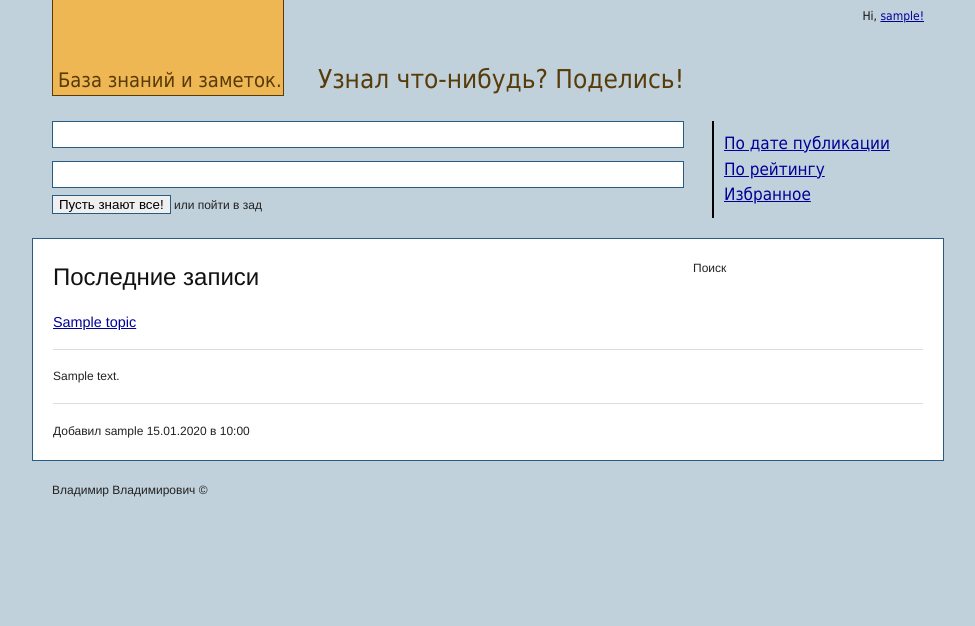
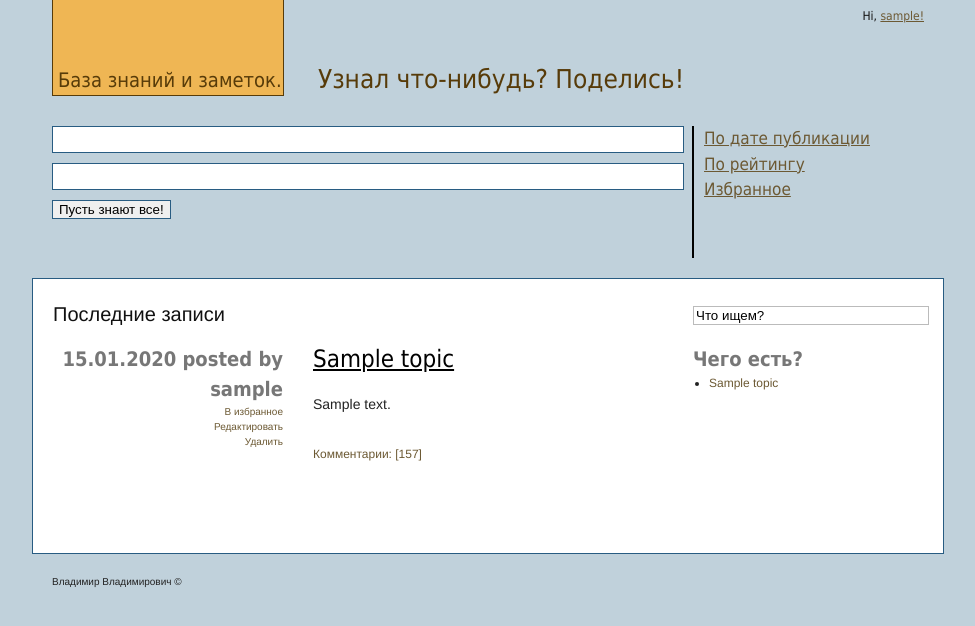
Before and after one commit to vladimirbright/knowledge, a Django app: template templates/index.html in a window 1280 px wide. Shown: the top 626 px of the page, without its empty margins (153-1128 px from the left). Run offline with Django 3.2, Linux system fonts and the light colour scheme; a user stored in the database is signed in; tables that the repository leaves empty hold one stand-in row (values such as "Sample post"); the template is opened without the code that fills it: most values are stand-ins (such as "Sample title", 1, 10 or a date in 2020); form fields are guessed from the names that the template uses.

Commit message:
Версточка.

```diff
--- a/s/css/main.css
+++ b/s/css/main.css
@@ -1,6 +1,5 @@
 /*Базовая cssка*/
 /*Цвета*/
-
 .back-cod { background-color: #C0D1DB; }
 .bord-cod { border-color: #C0D1DB; }
 .col-cod { color: #C0D1DB; }
@@ -13,9 +12,28 @@
 .bord-573 { border-color: #573B09; }
 .col-573 { color: #573B09; }
 
+.work-link {
+  color: #6C5933;
+  text-decoration: none;
+}
+.work-link:hover {
+  text-decoration: underline;
+}
+.work-link.work-link-visited:visited {
+  color: #ACABAA;
+}
+.work-link.work-link-underline, .work-link.work-link-underline:visited {
+  text-decoration: underline;
+}
+
+BODY {
+  font-size: 62.5%;
+}
+
 /*Header*/
 .header {
   font-family: 'Droid sans',Tahoma,sans-serif;
+  margin-bottom: 30px;
 }
 .header H1 {
   font-size: 26px;
@@ -48,8 +66,12 @@
 }
 
 /*Форма*/
+.form-navigation {
+  margin-bottom: 20px;
+}
 .post-form INPUT[type="text"], INPUT[type="submit"], TEXTAREA {
   border: 1px solid #285C82;
+  margin: 0 0 10px 0;
 }
 .post-form INPUT[type="text"], .post-form TEXTAREA {
   width: 620px;
@@ -61,21 +83,79 @@
 
 /*Навигационные ссылки*/
 .navigation UL {
+  height: 127px;
+  margin: 0;
+  padding: 0 10px 5px 10px;;
   list-style: none;
   border-left: 2px solid black;
-  padding: 10px;
-  margin: 25px 0 0 20px;
   font-size: 17px;
   font-family: "Droid sans",Tahoma,sans-serif;
+}
+/*Поиск*/
+.search INPUT {
+  width: 100%;
 }
 
 /*Список топиков*/
 .topics {
   border: 1px solid #285C82;
   background-color: #FFFFFF;
-  margin: 20px;
+  margin: 0 20px 20px 20px;
   padding: 20px;
 }
-
-.topics .topics-inner {
+.card-container {
+  margin-bottom: 40px;
+  overflow: auto;
 }
+.card-left H5, .card-list H5 {
+  margin: 0;
+  color: #777777;
+  font-size: 20px;
+  font-family: "Droid sans",Tahoma,sans-serif;
+}
+.card-left H5 {
+  text-align: right;
+}
+.card-actions {
+  margin: 0;
+  padding: 0;
+  list-style: none;
+  text-align: right;
+}
+.card {
+  margin-bottom: 30px;
+  overflow: hidden;
+}
+.card H4 {
+  margin: 0;
+  font-size: 24px;
+  font-family: "Droid sans",Tahoma,sans-serif;
+  padding-left: 20px;
+}
+.card H4 A {
+  color: black;
+}
+.card H4 A:visited {
+  color: #777777;
+}
+.card H4 A:hover {
+  color: #EFB654;
+}
+.card P {
+  margin: 20px 0 30px 0;
+  padding-left: 20px;
+  font-size: 14px;
+}
+.card DIV {
+  padding-left: 20px;
+}
+.card .work-link {
+  font-size: 12px;
+}
+.card-list H5 {
+  text-align: left;
+}
+.card-list UL {
+  padding-left: 16px;
+  font-size: 12px;
+}
--- a/templates/index.html
+++ b/templates/index.html
@@ -22,7 +22,7 @@
         </DIV>
         <DIV class="span-6 login-block">
         {% if user.is_authenticated %}
-            <H3>Hi, <A>{{ user.username }}!</A></H3>
+            <H3>Hi, <A class="work-link work-link-underline">{{ user.username }}!</A></H3>
         {% else %}
           <H3>Здарова Аноним! <A href="{% url django.contrib.auth.views.login %}">Войди</A> или <A href="{% url knowledge.users.views.register %}">Зарегистрируйся</A></H3>
         {% endif %}
@@ -34,63 +34,75 @@
     Конец хедера.
     Начало блок с формой и сортировками.
 {% endcomment %}
-<DIV class="span-24 last">
+{% block form-navigation %}
+<DIV class="span-24 last form-navigation">
     <DIV class="span-1">&nbsp;</DIV>
-    <DIV class="span-16 post-form">&nbsp;
-    {% block form %}
-        {% if user.is_authenticated %}
+    <DIV class="span-16 post-form">{% if user.is_authenticated %}
             <FORM action="{% url knowledge.cards.views.index %}" method="POST">
             {% if postForm.topic.errors %}<DIV class="error">{{ postForm.topic.errors }}</DIV>{% endif %}
             <DIV>{{ postForm.topic }}</DIV>
             {% if postForm.cardtext.errors %}<DIV class="error">{{ postForm.cardtext.errors }}</DIV>{% endif %}
             <DIV>{{ postForm.cardtext }}</DIV>
-            <DIV><INPUT type="submit" value="Пусть знают все!"/><SPAN class="new_card_form_other_link"> или пойти в зад</SPAN></DIV>
+            <DIV><INPUT type="submit" value="Пусть знают все!"/></DIV>
             </FORM>
         {% else %}
             <H2>Войдите на сайт чтобы оставить заметку!</H2>
         {% endif %}
-    {% endblock %}
     </DIV>
     <DIV class="span-6 navigation">
-    {% block navigation %}
         <UL>
-            <LI><A>По дате публикации</A></LI>
-            <LI><A>По рейтингу</A></LI>
-            <LI><A>Избранное</A></LI>
+            <LI><A class="work-link work-link-underline">По дате публикации</A></LI>
+            <LI><A class="work-link work-link-underline">По рейтингу</A></LI>
+            <LI><A class="work-link work-link-underline">Избранное</A></LI>
         </UL>
-    {% endblock %}
     </DIV>
     <DIV class="span-1 last">&nbsp;</DIV>
 </DIV>
+{% endblock %}
 {% comment %}
     Конец блока с формой.
     Начало вывода топиков.
 {% endcomment %}
 <DIV class="span-22 last topics">
+    <DIV class="span-16">
     {% block currentplace%}
+        <H2>Последние записи</H2>
+    {% endblock %}
+    </DIV>
+    <DIV class="span-6 last search">{% block search %}<INPUT type="text" value="Что ищем?">{% endblock %}</DIV>
+    {% block main %}
+    {% if cards %}
     <DIV class="span-16">
-        <H2>Последние записи</H2>
+        {% for card in cards %}
+        <DIV class="card-container">
+            <DIV class='span-6 card-left'><A name="card{{card.pk}}"></A>
+                <H5>{{ card.added|date:'d.m.Y' }} posted by</H5>
+                <H5><SPAN class="username">{{ card.owner.username }}</SPAN></H5>
+                <UL class="card-actions">
+                    <LI><A href="" class="work-link">В избранное</A></LI>
+                    <LI><A href="" class="work-link">Редактировать</A></LI>
+                    <LI><A href="" class="work-link">Удалить</A></LI>
+                </UL>
             </DIV>
-    {% endblock %}
-    {% block search %}
-    <DIV class="span-6 last">Поиск</DIV>
-    {% endblock %}
-    {% block main %}
-    <DIV class="span-22 last">
-        {% if cards %}
-            {% for card in cards %}
-                <DIV class="card">
+            <DIV class="span-10 last card">
                 <H4><A href="{% url knowledge.cards.views.details card.pk  %}">{{ card.topic }}</A></H4>
-                    <HR>
                 <P>{{ card.cardtext }}</P>
-                    <HR>
-                    <DIV class="cards_added">Добавил <SPAN class="username">{{ card.owner.username }}</SPAN> {{ card.added|date:'d.m.Y в H:i' }}</DIV>
+                <DIV><A href="" class="work-link">Комментарии: [157]</A></DIV>
+            </DIV>
         </DIV>
         {% endfor %}
+    </DIV>
+    <DIV class="span-6 last card-list">
+        <H5>Чего есть?</H5>
+        <UL>
+        {% for card in cards %}
+            <LI><A href='#card{{ card.pk }}' class="work-link work-link-visited">{{ card.topic|escape }}</A></LI>
+        {% endfor %}
+        </UL>
+    </DIV>
     {% else %}
         <H2>Ни одна собака!</H2>
     {% endif %}
-    </DIV>
     {% endblock %}
 </DIV>
 <!--Копирайты-->
```
Lines whose indentation alone changed are shown as unchanged.
